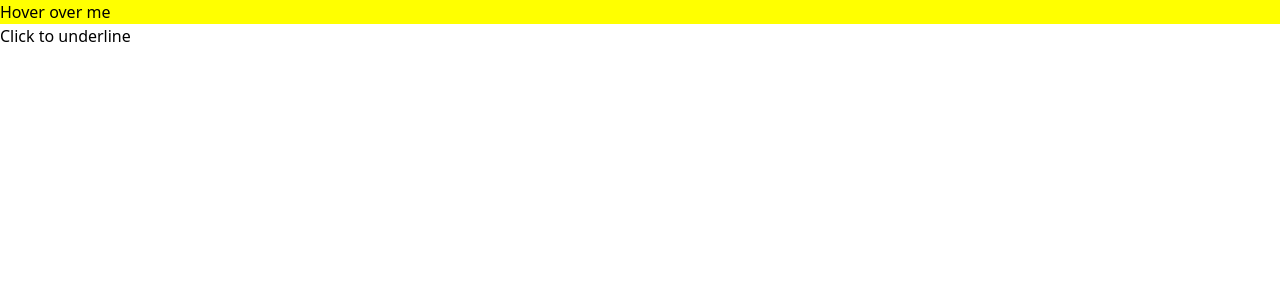
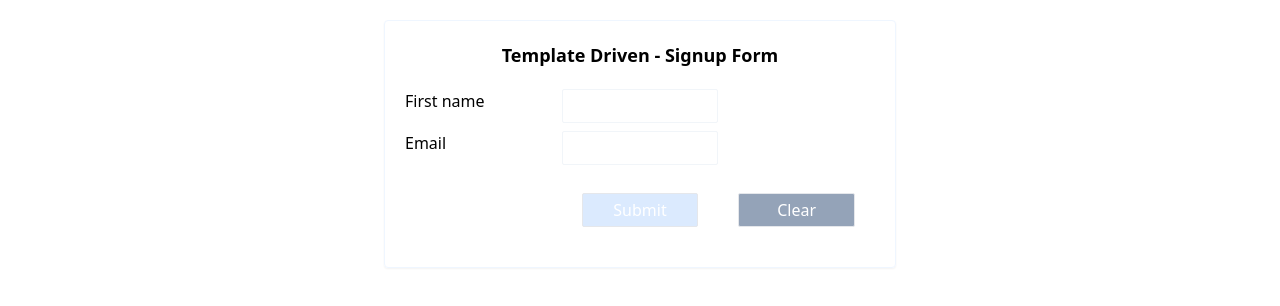
Before and after one commit to buddhika85/Mastering_Angular_Udemy, an Angular app: page / in a window 1280 px wide. Shown: the top 306 px of the page. Built offline with nearby package versions, Linux system fonts and the light colour scheme.

Commit message:
example of a template driven form

```diff
--- a/src/app/app.component.html
+++ b/src/app/app.component.html
@@ -1,10 +1,9 @@
 <!-- <h1 class="text-3xl font-bold underline">Hello Tailwind!</h1> -->
-<!--
-<app-template-driven-form /> -->
+
+<app-template-driven-form />
 
 <!-- <app-parent /> -->
 
-<p appHighlight></p>
-<!-- directive applied -->
+<!-- <p appHighlight></p>
 
-<p appUnderline></p>
+<p appUnderline></p> -->
--- a/src/app/app.component.ts
+++ b/src/app/app.component.ts
@@ -8,7 +8,11 @@ import { UnderlineDirective } from './underline.directive';
 @Component({
   selector: 'app-root',
   standalone: true,
-  imports: [HighlightDirective, UnderlineDirective],
+  imports: [
+    HighlightDirective,
+    UnderlineDirective,
+    TemplateDrivenFormComponent,
+  ],
   templateUrl: './app.component.html',
   styleUrl: './app.component.scss',
 })
--- a/src/app/template-driven-form/template-driven-form.component.html
+++ b/src/app/template-driven-form/template-driven-form.component.html
@@ -1,7 +1,63 @@
 <div
   class="flex flex-col mx-auto w-2/5 m-5 p-5 rounded border border-blue-50 shadow-sm"
 >
-  <h3 class="text-lg font-bold mx-auto">Template Driven - Signup Form</h3>
+  <h3 class="text-lg font-bold mx-auto pb-5">Template Driven - Signup Form</h3>
 
-  <div></div>
+  <form #myForm="ngForm" (ngSubmit)="onSubmit(myForm)">
+    <div class="grid grid-cols-3">
+      <label class="text-left mr-3">First name </label>
+      <input
+        type="text"
+        class="border rounded-sm border-slate-100 mb-2 p-1"
+        required
+        minlength="5"
+        name="name"
+        [(ngModel)]="user.name"
+        #nameTxtBx="ngModel"
+      />
+      <div class="text-red-400 ml-2">
+        @if ((nameTxtBx.touched || nameTxtBx.dirty) && nameTxtBx.invalid) {
+        @if(nameTxtBx.errors?.['required']) {
+        <span>Name is required. </span>
+        } @else if(nameTxtBx.errors?.['minlength']) {
+        <span>Min Length should be 5</span>
+        } }
+      </div>
+
+      <label class="text-left mr-3">Email </label>
+      <input
+        type="email"
+        class="border rounded-sm border-slate-100 mb-2 p-1"
+        required
+        email
+        name="email"
+        [(ngModel)]="user.email"
+        #emailTxtBx="ngModel"
+      />
+      <div class="text-red-400 ml-2">
+        @if((emailTxtBx.touched || emailTxtBx.dirty) && emailTxtBx.invalid) {
+        @if(emailTxtBx.errors?.['required']) {
+        <span>Email required. </span>
+        } @else if(emailTxtBx.errors?.['email']) {
+        <span>It should be a valid email address</span>
+        } }
+      </div>
+
+      <div></div>
+      <button
+        type="submit"
+        class="m-5 bg-blue-400 hover:bg-blue-500 text-white border rounded-sm p-1 disabled:bg-blue-100"
+        [disabled]="myForm.invalid"
+      >
+        Submit
+      </button>
+
+      <button
+        type="reset"
+        class="m-5 bg-slate-400 hover:bg-slate-500 text-white border rounded-sm p-1"
+      >
+        Clear
+      </button>
+    </div>
+  </form>
 </div>
--- a/src/app/template-driven-form/template-driven-form.component.ts
+++ b/src/app/template-driven-form/template-driven-form.component.ts
@@ -1,12 +1,27 @@
+import { CommonModule } from '@angular/common';
 import { Component } from '@angular/core';
+import { FormsModule, NgForm } from '@angular/forms';
 
 @Component({
   selector: 'app-template-driven-form',
   standalone: true,
-  imports: [],
+  imports: [FormsModule, CommonModule],
   templateUrl: './template-driven-form.component.html',
-  styleUrl: './template-driven-form.component.scss'
+  styleUrl: './template-driven-form.component.scss',
 })
 export class TemplateDrivenFormComponent {
+  user: User = {
+    name: '',
+    email: '',
+  };
 
+  onSubmit(form: NgForm) {
+    console.log(form.value);
+    console.log(this.user);
+  }
 }
+
+export interface User {
+  name: string;
+  email: string;
+}
```
